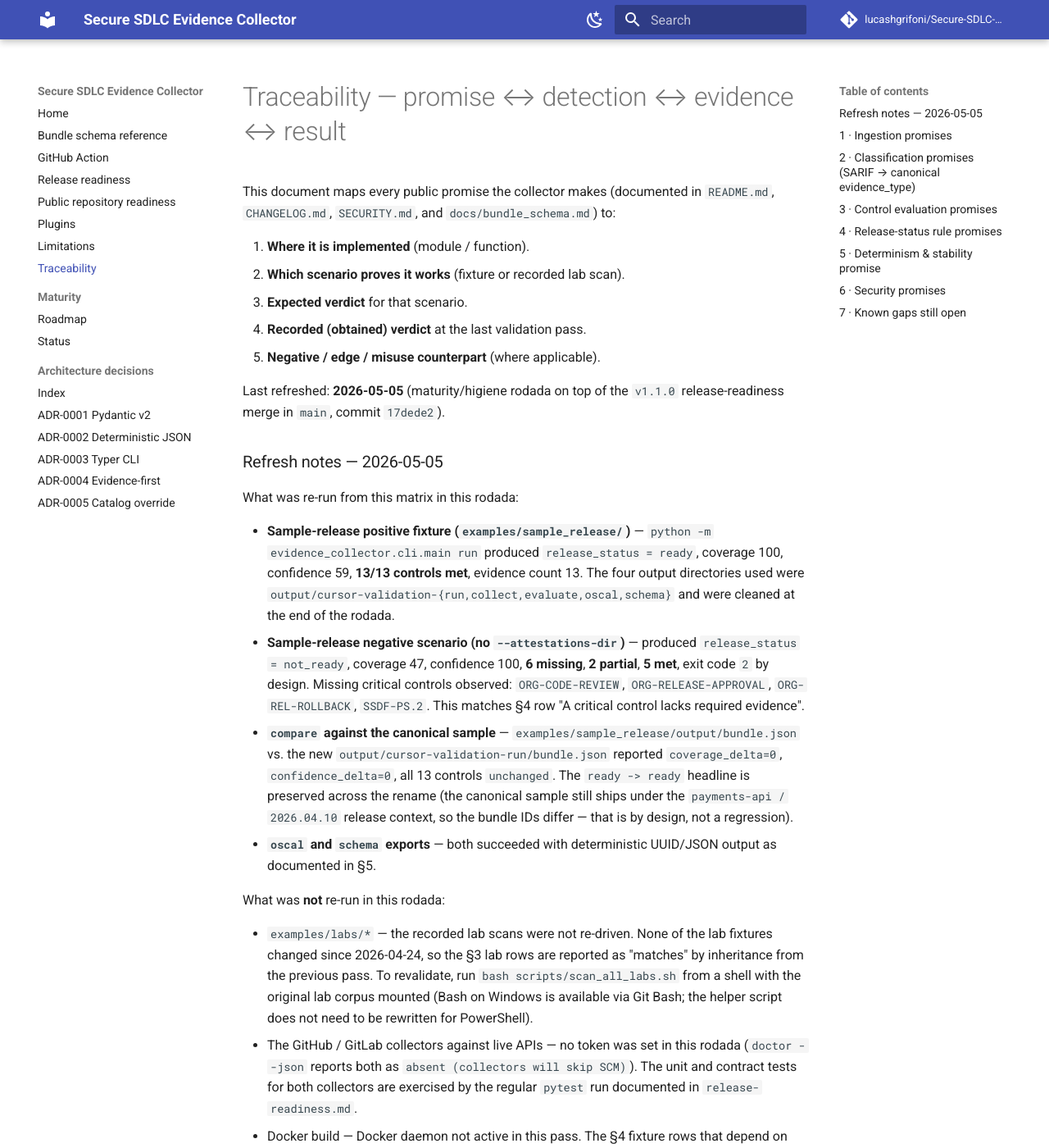
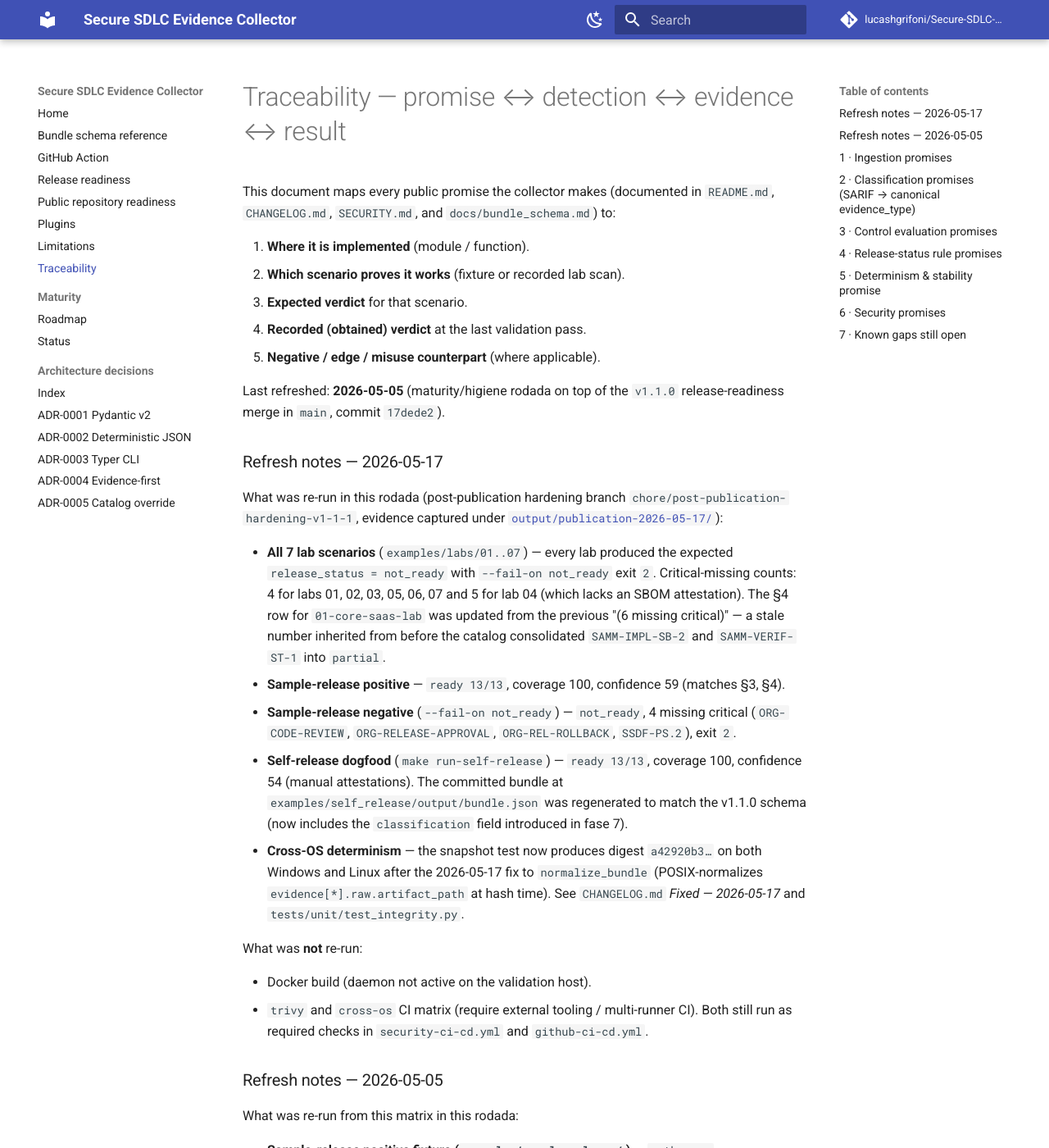
Before and after one commit to lucashgrifoni/Secure-SDLC-Evidence-Collector, an MkDocs documentation site: the page built from docs/traceability.md, in a window 1280 px wide and 1400 px high. Shown: the whole window at 82% size. Built offline with MkDocs 1.6.1 and Material for MkDocs 9.7.7, drawn with Linux system fonts in a browser that asks for light colours; comment, search, counter and statistics services are not loaded; some of the changed text lies outside the part shown.

Commit message:
docs(traceability): refresh 2026-05-17 baseline and correct lab critical counts
Two updates to docs/traceability.md plus a new handoff doc:

1. Added a "Refresh notes — 2026-05-17" section above the existing
   2026-05-05 section. It lists what was re-run in this rodada
   (7/7 labs, sample positive/negative, self-release dogfood, cross-OS
   determinism) and what was deferred (Docker build, Trivy, the real
   cross-OS CI matrix run).

2. Replaced the §4 row "Vulnerable lab scanned without attestations …
   not_ready (6 missing critical)" with three explicit rows naming
   the controls:

   - 01-core-saas-lab: not_ready, 4 missing critical
     (ORG-CODE-REVIEW, ORG-RELEASE-APPROVAL, ORG-REL-ROLLBACK,
     SSDF-PS.2)
   - 04-data-batch-lab: not_ready, 5 missing critical (the same four
     plus SSDF-PS.3 because the lab lacks an SBOM attestation)
   - 06-industry-regulated-lab: not_ready, 4 missing critical
     (one extra control met because pip-audit raises SSDF-PW.4 to met)

   The "6 missing critical" number was stale — it predated the catalog
   consolidating SAMM-IMPL-SB-2 and SAMM-VERIF-ST-1 into `partial`
   when an SBOM is present but signatures are missing. The new rows
   match the verdicts captured in
   `output/publication-2026-05-17/labs-v2/*/bundle.json`.

3. New `docs/program/HANDOFF-2026-05-17.md` documents the full
   2026-05-17 hardening pass for continuity: what was done, the local
   gate state at session end, the suggested 6-commit split (this
   series), and the pick-up plan for 2026-05-18.

Co-Authored-By: Claude Opus 4.7 <noreply@anthropic.com>

```diff
--- a/docs/traceability.md
+++ b/docs/traceability.md
@@ -11,6 +11,42 @@ This document maps every public promise the collector makes (documented in
 
 Last refreshed: **2026-05-05** (maturity/higiene rodada on top of the
 `v1.1.0` release-readiness merge in `main`, commit `17dede2`).
+
+### Refresh notes — 2026-05-17
+
+What was re-run in this rodada (post-publication hardening branch
+`chore/post-publication-hardening-v1-1-1`, evidence captured under
+[`output/publication-2026-05-17/`](../output/publication-2026-05-17/)):
+
+- **All 7 lab scenarios** (`examples/labs/01..07`) — every lab produced
+  the expected `release_status = not_ready` with `--fail-on not_ready`
+  exit `2`. Critical-missing counts: 4 for labs 01, 02, 03, 05, 06, 07
+  and 5 for lab 04 (which lacks an SBOM attestation). The §4 row for
+  `01-core-saas-lab` was updated from the previous "(6 missing
+  critical)" — a stale number inherited from before the catalog
+  consolidated `SAMM-IMPL-SB-2` and `SAMM-VERIF-ST-1` into `partial`.
+- **Sample-release positive** — `ready 13/13`, coverage 100, confidence
+  59 (matches §3, §4).
+- **Sample-release negative** (`--fail-on not_ready`) — `not_ready`,
+  4 missing critical (`ORG-CODE-REVIEW`, `ORG-RELEASE-APPROVAL`,
+  `ORG-REL-ROLLBACK`, `SSDF-PS.2`), exit `2`.
+- **Self-release dogfood** (`make run-self-release`) — `ready 13/13`,
+  coverage 100, confidence 54 (manual attestations). The committed
+  bundle at `examples/self_release/output/bundle.json` was regenerated
+  to match the v1.1.0 schema (now includes the `classification` field
+  introduced in fase 7).
+- **Cross-OS determinism** — the snapshot test now produces digest
+  `a42920b3…` on both Windows and Linux after the 2026-05-17 fix to
+  `normalize_bundle` (POSIX-normalizes `evidence[*].raw.artifact_path`
+  at hash time). See `CHANGELOG.md` *Fixed — 2026-05-17* and
+  `tests/unit/test_integrity.py`.
+
+What was **not** re-run:
+
+- Docker build (daemon not active on the validation host).
+- `trivy` and `cross-os` CI matrix (require external tooling /
+  multi-runner CI). Both still run as required checks in
+  `security-ci-cd.yml` and `github-ci-cd.yml`.
 
 ### Refresh notes — 2026-05-05
 
@@ -112,8 +148,10 @@ expected` correction.
 | Every critical + high has required evidence | `ready` | `examples/sample_release/` (full) | `ready`, 13/13 |
 | Only recommended evidence is missing | `conditional` | `examples/sample_release/` with `artifact_attestation.yaml` removed | `conditional` (reproduced in `tests/integration/test_end_to_end.py::test_conditional_when_only_recommended_missing`) |
 | Only medium-criticality controls lack evidence | `conditional` | drop `threat_model.yaml` | `conditional` |
-| A critical control lacks required evidence | `not_ready` | sample_release without `--attestations-dir` | `not_ready` (4 missing critical) |
-| Vulnerable lab scanned without attestations | `not_ready` | `examples/labs/01-core-saas-lab/` | `not_ready` (6 missing critical) |
+| A critical control lacks required evidence | `not_ready` | sample_release without `--attestations-dir` | `not_ready` (4 missing critical: `ORG-CODE-REVIEW`, `ORG-RELEASE-APPROVAL`, `ORG-REL-ROLLBACK`, `SSDF-PS.2`) |
+| Vulnerable lab scanned without attestations | `not_ready` | `examples/labs/01-core-saas-lab/` | `not_ready` (4 missing critical: `ORG-CODE-REVIEW`, `ORG-RELEASE-APPROVAL`, `ORG-REL-ROLLBACK`, `SSDF-PS.2`) — re-validated 2026-05-17 against [`output/publication-2026-05-17/labs/01-core-saas-lab/`](../output/publication-2026-05-17/labs/01-core-saas-lab/) |
+| Vulnerable lab with weaker SBOM coverage | `not_ready` | `examples/labs/04-data-batch-lab/` | `not_ready` (5 missing critical: the same four plus `SSDF-PS.3` because no SBOM attestation is present) |
+| Vulnerable lab where `sca_scan` is present | `not_ready` | `examples/labs/06-industry-regulated-lab/` | `not_ready` (4 missing critical; one extra control met because `pip-audit` evidence raises `SSDF-PW.4` to `met`) |
 
 ## 5 · Determinism & stability promise
 
```
Also changed, not shown: docs/program/HANDOFF-2026-05-17.md (added, +269 -0 lines).
